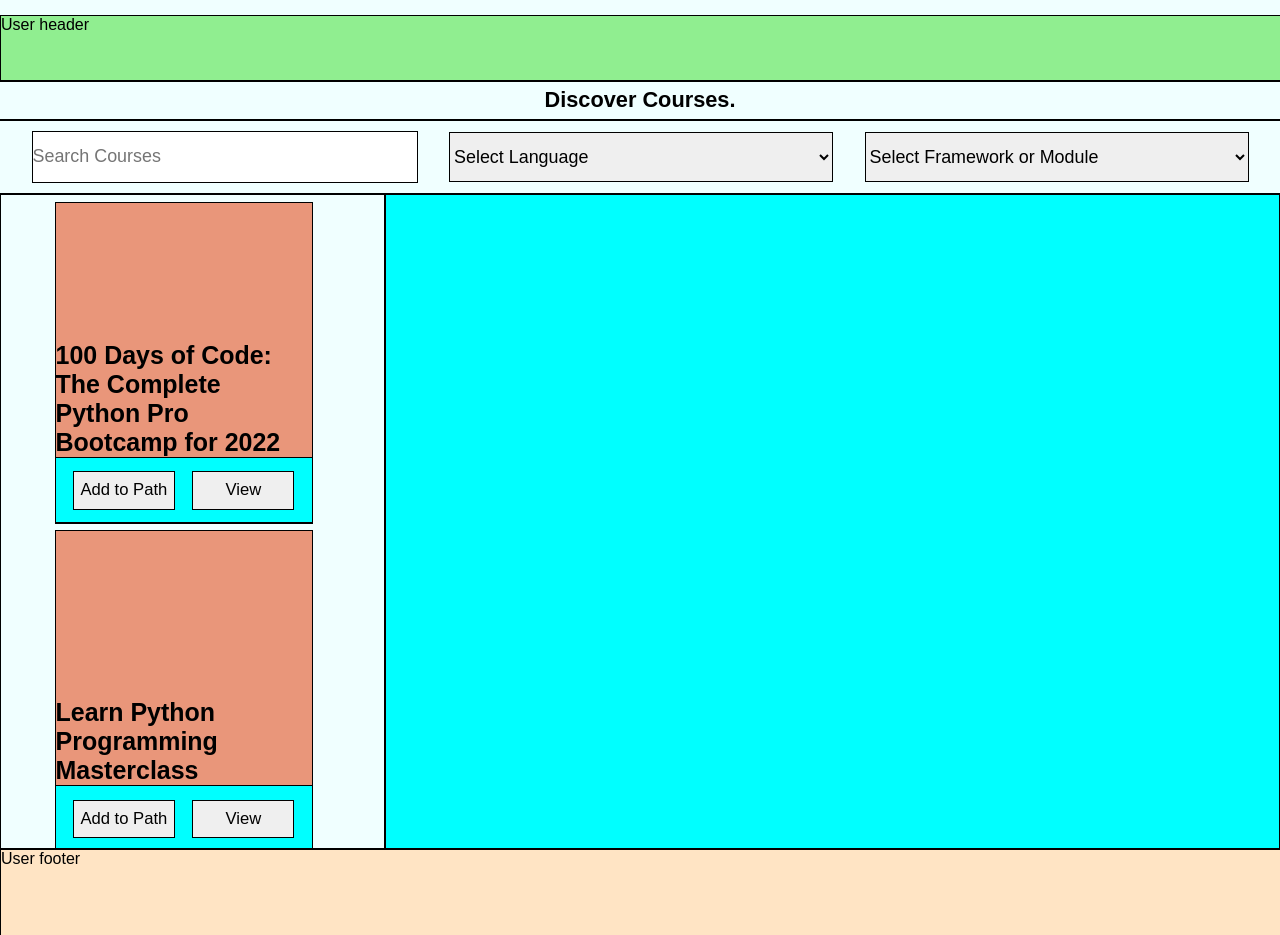
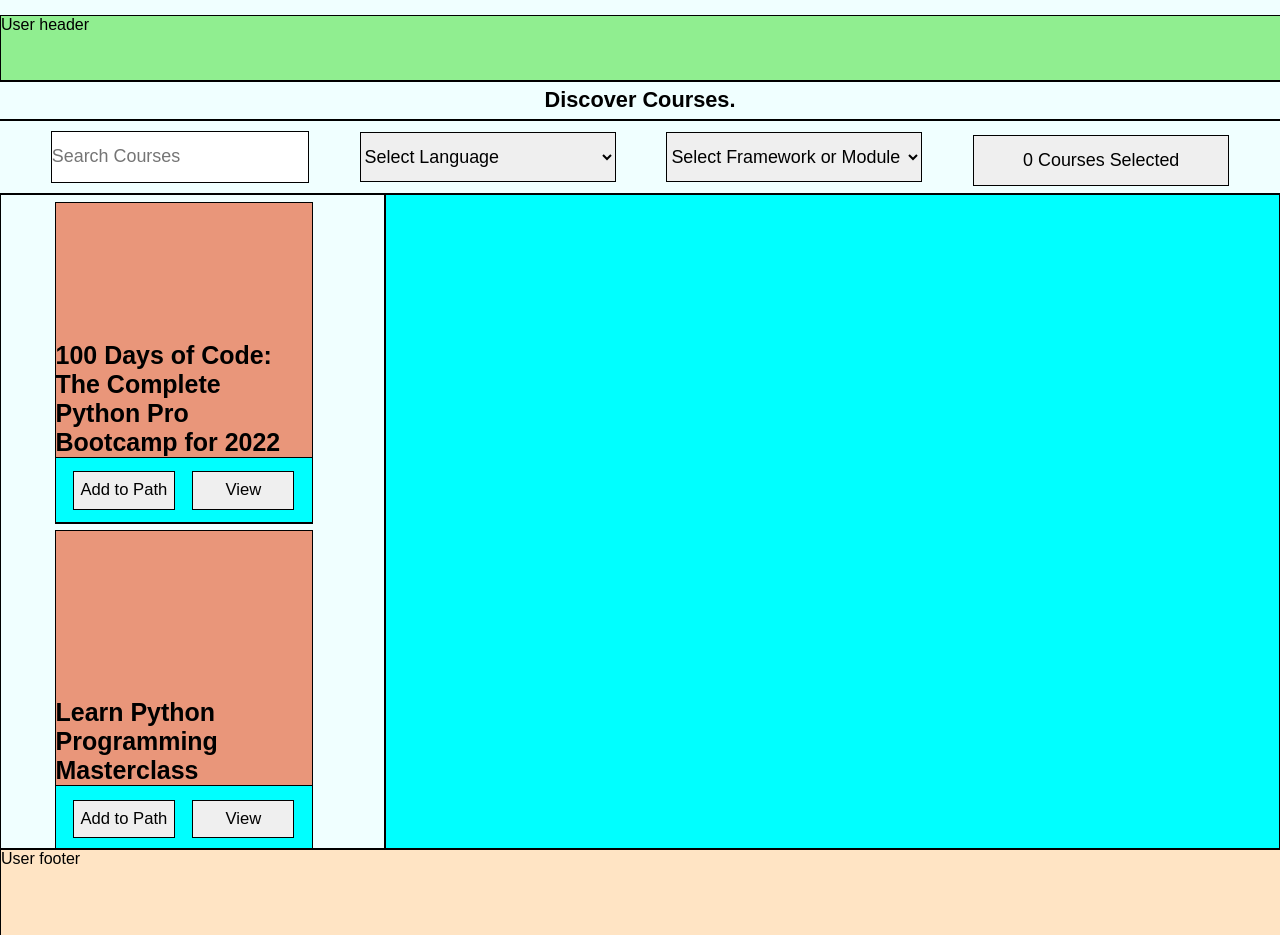
Before and after one commit to MokuaEnock/NxT-learn, a React (Create React App) app: page / in a window 1280 px wide. Shown: the part 2124-3059 px from the top of the page. Built offline with nearby package versions, Linux system fonts and the light colour scheme; data requests are answered from the project's data file.

Commit message:
hide and display list and detail items

```diff
--- a/src/components/user/userHome.js
+++ b/src/components/user/userHome.js
@@ -19,11 +19,7 @@ function UserHome() {
   let addnew = (index) => () => {
     let newItem = item[index];
     setCart([...cart, newItem]);
-    console.log(newItem);
   };
-
-
-  console.log(cart);
 
   let itemList = item.map((e, index) => {
     return (
@@ -44,6 +40,15 @@ function UserHome() {
       </li>
     );
   });
+
+  function displayCart(e) {
+    e.preventDefault();
+    let list = document.querySelector("#course_list");
+    let detail = document.querySelector("#course_detail");
+    detail.style.display = "none";
+    list.style.display = "none";
+    console.log(list, detail);
+  }
 
   return (
     <>
@@ -67,6 +72,8 @@ function UserHome() {
             <option value="bootstrap">Bootstrap</option>
             <option value="svelte">Svelte</option>
           </select>
+
+          <button onClick={displayCart}>{cart.length} Courses Selected</button>
         </form>
         <div id="user_home_container">
           <ul id="course_list">{itemList}</ul>
--- a/src/index.css
+++ b/src/index.css
@@ -255,7 +255,7 @@ select:focus {
 }
 
 #userHome>form>* {
-  width: 30%;
+  width: 20%;
   height: 70%;
   justify-content: space-evenly;
   align-items: center;
```
